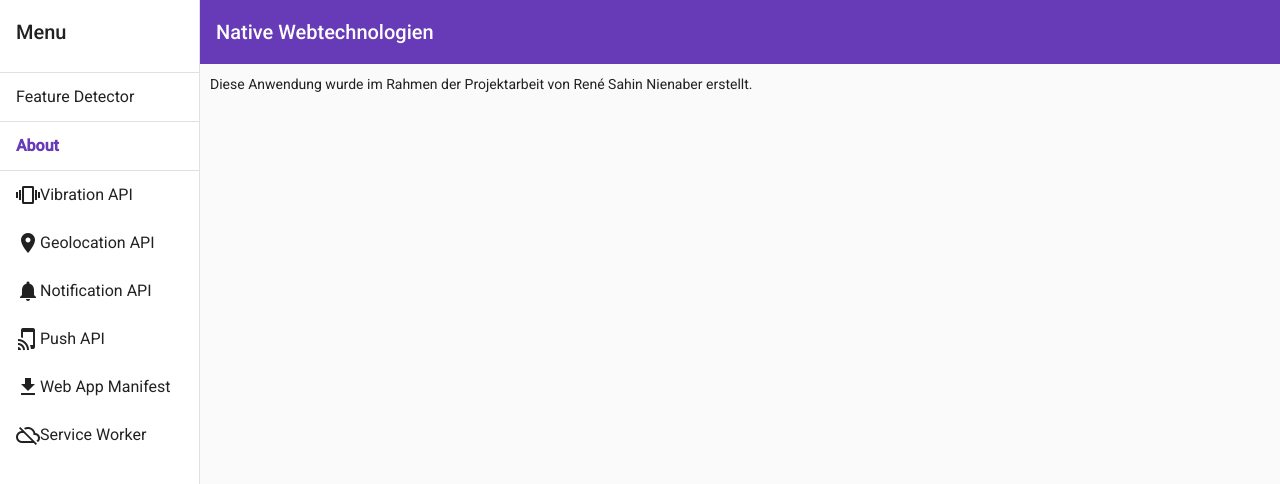
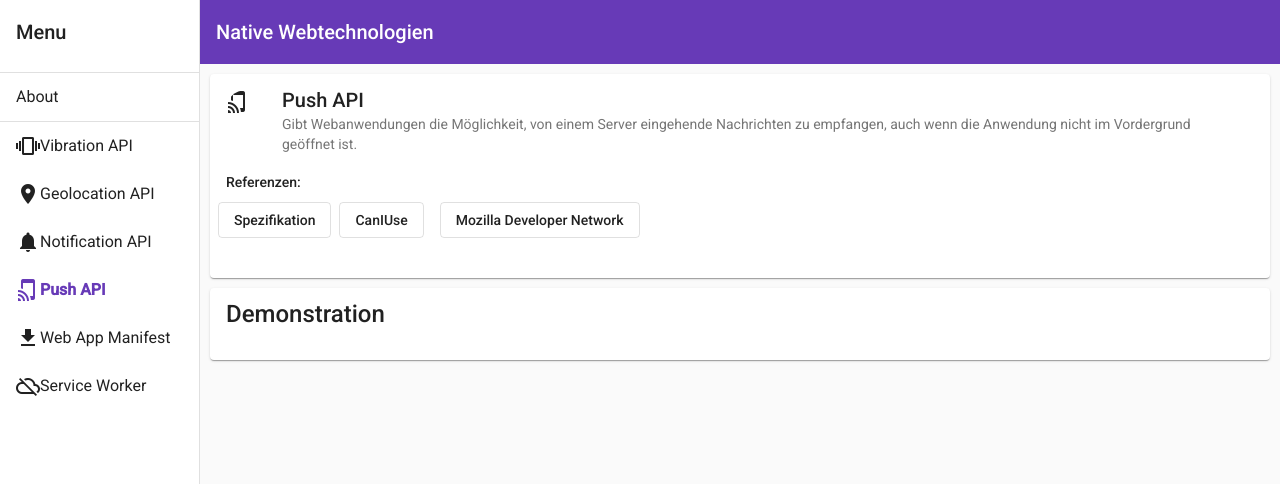
Before and after one commit to renenienaber/ba-native-webtechnologien, an Angular app: page /technology/push-api in a window 1280 px wide. Before the commit this address led to /about. Shown: the top 484 px of the page. Built offline with nearby package versions, Linux system fonts and the light colour scheme.

Commit message:
changed routing, removed FeatureDetectorComponent

```diff
--- a/src/app/app.module.ts
+++ b/src/app/app.module.ts
@@ -20,7 +20,6 @@ import {MatInputModule} from '@angular/material/input';
 import {FormsModule} from '@angular/forms';
 import { DemoFrameComponent } from './demo-frame/demo-frame.component';
 import {MatCardModule} from '@angular/material/card';
-import { FeatureDetectorComponent } from './feature-detector/feature-detector.component';
 import { GeolocationComponent } from './technologies/geolocation/geolocation.component';
 import { NotificationComponent } from './technologies/notification/notification.component';
 import { PushComponent } from './technologies/push/push.component';
@@ -34,7 +33,6 @@ import { ServiceWorkerComponent } from './technologies/service-worker/service-wo
     AboutComponent,
     VibrationComponent,
     DemoFrameComponent,
-    FeatureDetectorComponent,
     GeolocationComponent,
     NotificationComponent,
     PushComponent,
--- a/src/app/demo-frame/demo-frame.component.html
+++ b/src/app/demo-frame/demo-frame.component.html
@@ -6,7 +6,7 @@
   </mat-card-header>
 
   <mat-card-content>
-    <div>
+    <div *ngIf="technology.references.length > 0">
       <span class="mat-body-strong">Referenzen:</span>
       <mat-card-actions>
         <ng-container *ngFor="let ref of technology.references">
@@ -15,7 +15,7 @@
       </mat-card-actions>
     </div>
 
-    <div>
+    <div *ngIf="featureDetections.length > 0">
       <span class="mat-body-strong">Browser-Support:</span>
       <div *ngFor="let check of featureDetections" class="mat-elevation-z1 feature-detection {{check.detection ? 'support' : 'no-support'}}">
         <span>{{check.apiObject}}</span>
--- a/src/app/feature-detector/feature-detector.component.html
+++ /dev/null
@@ -1 +0,0 @@
-<p>feature-detector works!</p>
--- a/src/app/feature-detector/feature-detector.component.ts
+++ /dev/null
@@ -1,15 +0,0 @@
-import { Component, OnInit } from '@angular/core';
-
-@Component({
-  selector: 'app-feature-detector',
-  templateUrl: './feature-detector.component.html',
-  styleUrls: ['./feature-detector.component.css']
-})
-export class FeatureDetectorComponent implements OnInit {
-
-  constructor() { }
-
-  ngOnInit(): void {
-  }
-
-}
--- a/src/app/nav/nav.component.html
+++ b/src/app/nav/nav.component.html
@@ -6,12 +6,10 @@
     <mat-toolbar>Menu</mat-toolbar>
     <mat-nav-list>
       <mat-divider></mat-divider>
-      <a mat-list-item routerLink="feature-detector" routerLinkActive="active">Feature Detector</a>
-      <mat-divider></mat-divider>
       <a mat-list-item routerLink="about" routerLinkActive="active">About</a>
       <mat-divider></mat-divider>
       <ng-container *ngFor="let technology of TECHNOLOGIES">
-        <a mat-list-item routerLink="{{technology.routerLink}}" routerLinkActive="active">
+        <a mat-list-item routerLink="technology/{{technology.routerLink}}" routerLinkActive="active">
           <mat-icon *ngIf="technology.icon">{{technology.icon}}</mat-icon>
           {{technology.name}}
         </a>
--- a/src/app/technologies/geolocation/geolocation.component.html
+++ b/src/app/technologies/geolocation/geolocation.component.html
@@ -17,8 +17,9 @@
   <div *ngIf="currentPos">
     <p>{{currentPos.timestamp | date: 'medium'}}</p>
     <div *ngIf="currentPos.coords">
-      <p>Längengrad: {{currentPos.coords.longitude}}</p>
-      <p>Breitengrad: {{currentPos.coords.latitude}}</p>
+      <a href="https://www.google.com/maps/@?api=1&map_action=map&center={{currentPos.coords.latitude}},{{currentPos.coords.longitude}}" target="_blank">
+        Längengrad: {{currentPos.coords.longitude}}, Breitengrad: {{currentPos.coords.latitude}}
+      </a>
       <p>Höhenlage: {{currentPos.coords.altitude}}</p>
       <p></p>
       <p>Genauigkeit Breiten- & Längengrad (in m): {{currentPos.coords.accuracy}}</p>
```
Also changed, not shown: src/app/app-routing.module.ts (+9 -4 lines), src/app/feature-detector/feature-detector.component.css (deleted), 1 other file (tests, documents, lock files or other folders).
